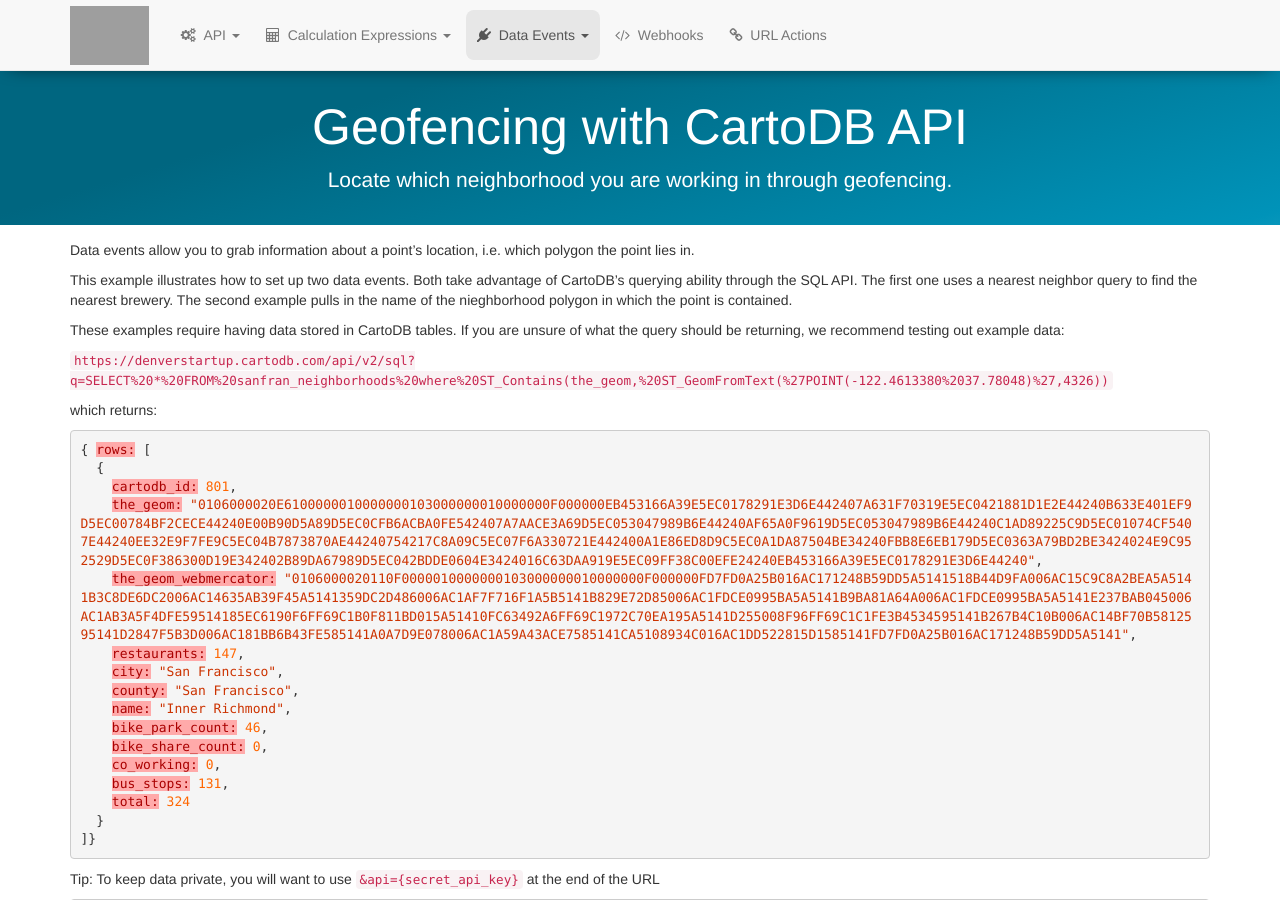
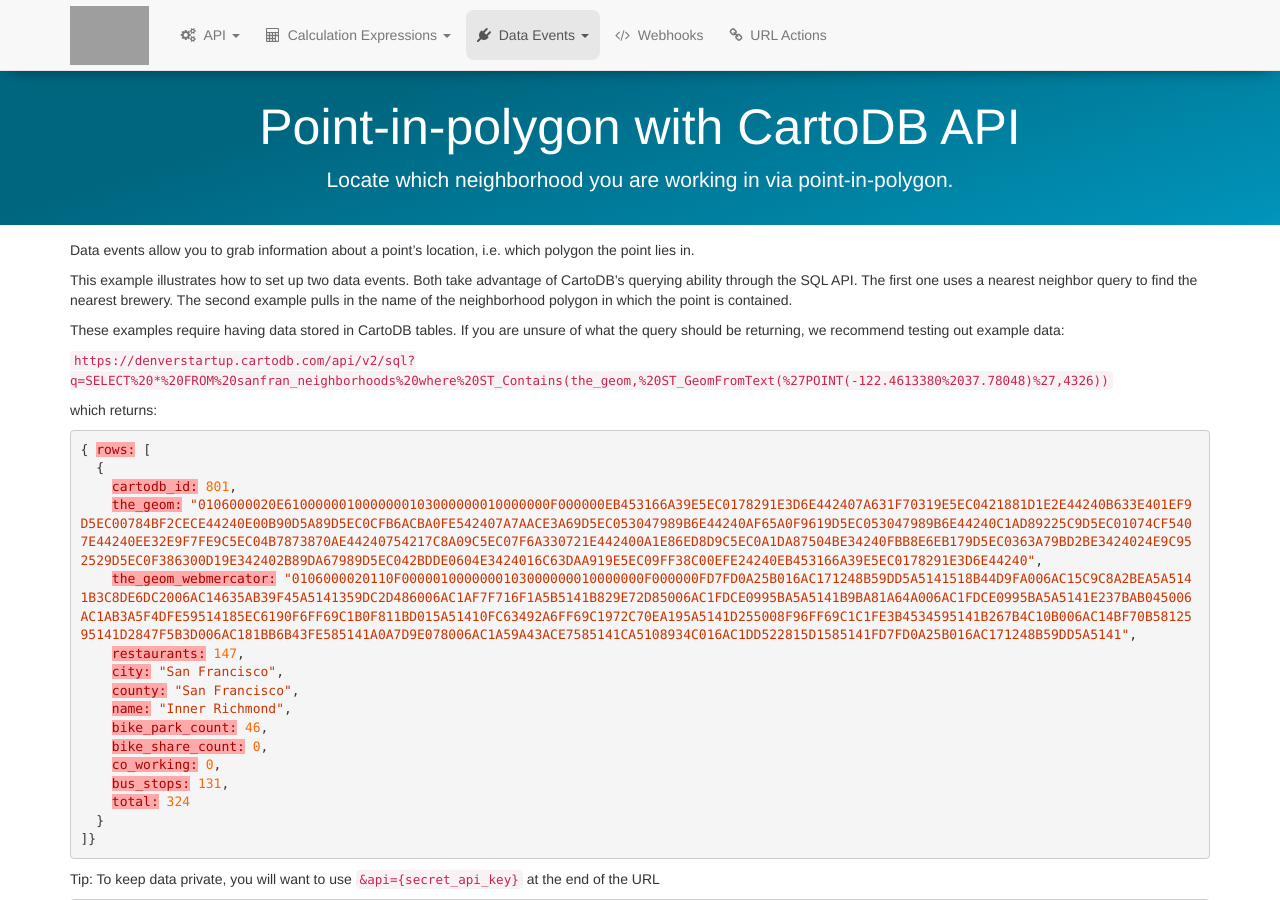
Before and after one commit to rylincoln/developer.fulcrumapp.com, a Jekyll site: the page built from _data-event-examples/point-in-polygon-with-cartodb.md, in a window 1280 px wide and 900 px high. Built offline with Jekyll 4.4.1, drawn with Linux system fonts in a browser that asks for light colours; nearby versions of some CDN libraries; grey boxes are pictures that could not be loaded.

Commit message:
minor tweaks to data-events examples :mouse2:

````diff
--- a/_data-event-examples/geofencing-with-cartodb.md
+++ b/_data-event-examples/point-in-polygon-with-cartodb.md
@@ -1,21 +1,21 @@
 ---
 layout: default
 section: data_events
-title: "Geofencing with CartoDB API"
-description: "Locate which neighborhood you are working in through geofencing."
+title: "Point-in-polygon with CartoDB API"
+description: "Locate which neighborhood you are working in via point-in-polygon."
 category: section
 ---
 
 Data events allow you to grab information about a point's location, i.e. which polygon the point lies in.
 
-This example illustrates how to set up two data events. Both take advantage of CartoDB's querying ability through the SQL API. The first one uses a nearest neighbor query to find the nearest brewery. The second example pulls in the name of the nieghborhood polygon in which the point is contained.
+This example illustrates how to set up two data events. Both take advantage of CartoDB's querying ability through the SQL API. The first one uses a nearest neighbor query to find the nearest brewery. The second example pulls in the name of the neighborhood polygon in which the point is contained.
 
 These examples require having data stored in CartoDB tables. If you are unsure of what the query should be returning, we recommend testing out example data:
 
 `https://denverstartup.cartodb.com/api/v2/sql?q=SELECT%20*%20FROM%20sanfran_neighborhoods%20where%20ST_Contains(the_geom,%20ST_GeomFromText(%27POINT(-122.4613380%2037.78048)%27,4326))`
 
 which returns:
-``` json
+{% highlight json %}
 { rows: [
   {
     cartodb_id: 801,
@@ -32,7 +32,7 @@ which returns:
     total: 324
   }
 ]}
-```
+{% endhighlight %}
 
 Tip: To keep data private, you will want to use `&api={secret_api_key}` at the end of the URL
 
````
Also changed, not shown: _data-event-examples/USGS-elevation-request.md (+3 -3 lines).
